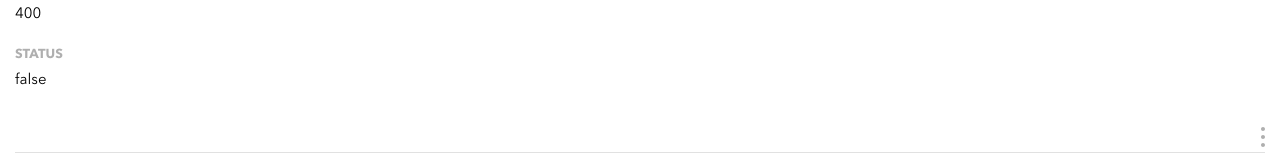
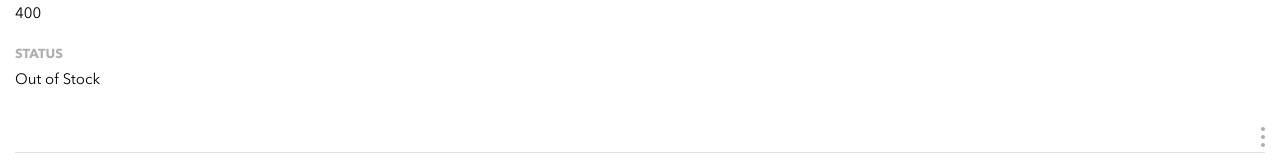
Before and after one commit to KushalYagnik/InStock-TeamNaboo, a React (Create React App) app in the folder client/: page /inventory in a window 1280 px wide. Shown: the part 520-680 px from the top of the page. Built offline with nearby package versions, Linux system fonts and the light colour scheme.

Commit message:
Added conditional rendering for item status

```diff
--- a/client/src/components/InventoryItems/InventoryItems.jsx
+++ b/client/src/components/InventoryItems/InventoryItems.jsx
@@ -32,7 +32,7 @@ export class InventoryItems extends Component {
                         </div>
                         <div className="inventory__status">
                             <div className="inventory__status-label lbl">Status</div>
-                            <div className="inventory__status-status">{item.isInstock.toString()}</div>
+                            <div className="inventory__status-status">{item.isInstock ? 'In Stock':'Out of Stock'}</div>
                         </div>
                     </Link>
                     <Kebab/>
```
